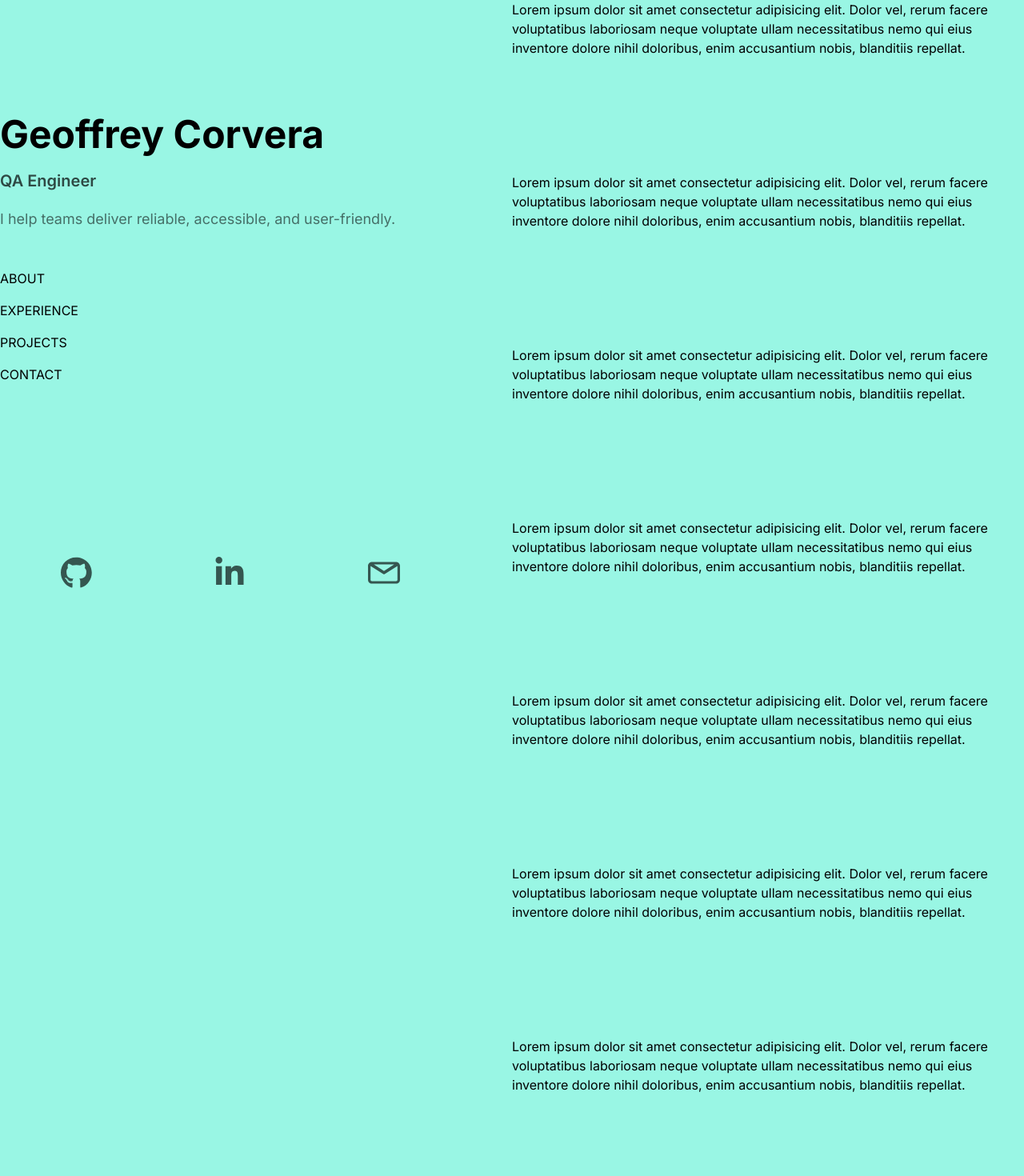
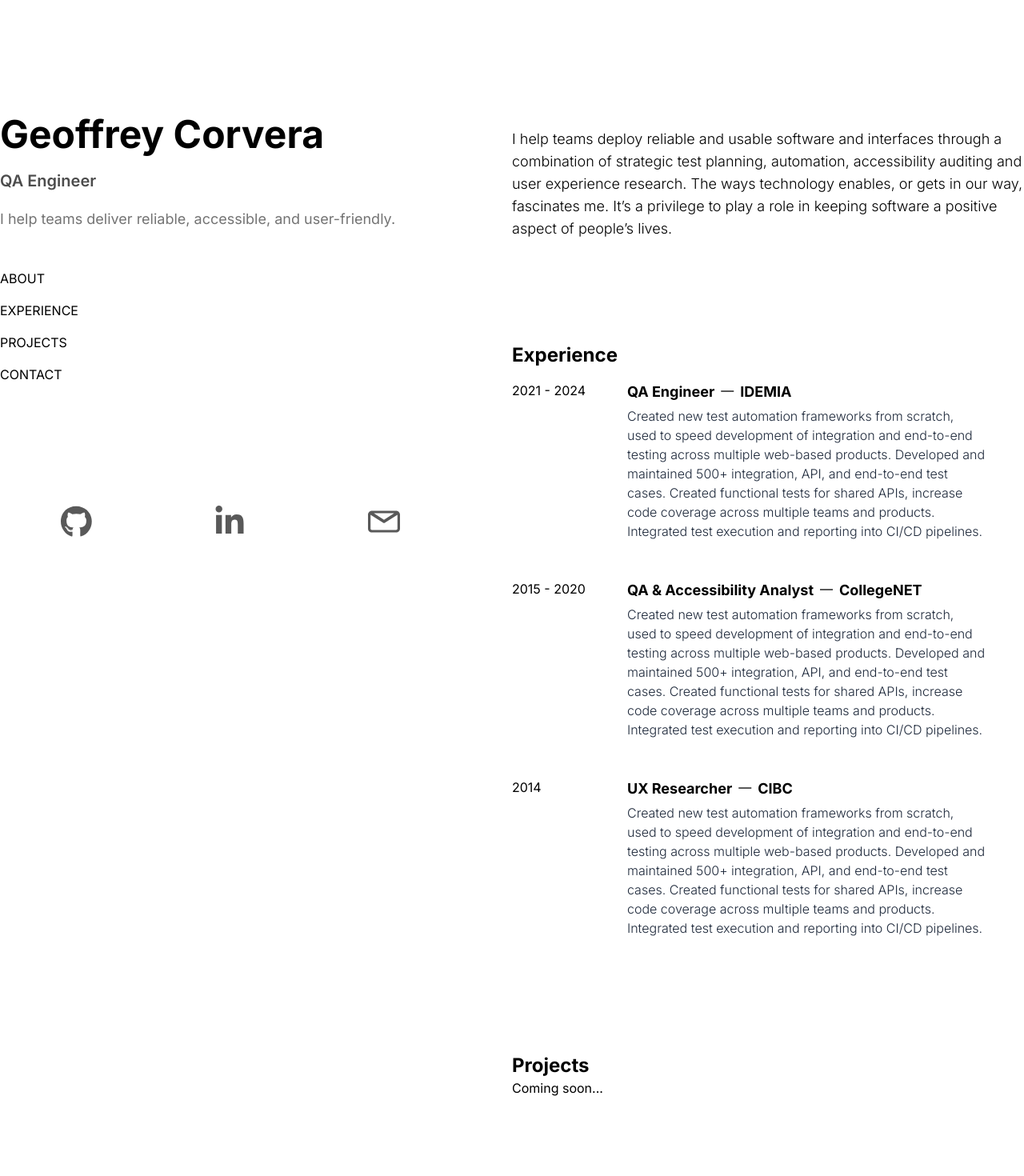
Before and after one commit to geoffcorvera/personal-website-v2, a Next.js app: page / in a window 1280 px wide. Shown: the top 1470 px of the page at 80% size. Built offline with nearby package versions, Linux system fonts and the light colour scheme.

Commit message:
#7 section white space & header alignments

```diff
--- a/app/components/header.tsx
+++ b/app/components/header.tsx
@@ -28,7 +28,7 @@ export default function Header() {
           </ul>
         </nav>
       </div>
-      <div className="mb-16">
+      <div className="mb-36">
         <LinkRow />
       </div>
     </header>
--- a/app/components/job.tsx
+++ b/app/components/job.tsx
@@ -9,7 +9,7 @@ export default function Job({details}: {details: JobDetails}) {
   const {title, company, timePeriod, description} = details;
 
   return (
-    <div className="flex flex-row-reverse justify-end gap-4 py-12">
+    <div className="flex flex-row-reverse justify-end gap-4 py-4 mb-4 last:mb-0 hover:bg-slate-200">
       <div className="max-w-sm md:max-w-md">
         <div className="flex gap-2">
           <h4 className="text-lg font-bold">{title}</h4>
--- a/app/page.tsx
+++ b/app/page.tsx
@@ -1,65 +1,65 @@
 import Header from "./components/header";
+import Job from "./components/job";
+import Section from "./components/section";
+
+const jobDetails = [
+  {
+    title: "QA Engineer",
+    company: "IDEMIA",
+    timePeriod: "2021 - 2024",
+    description: `Created new test automation frameworks from scratch, used to speed
+    development of integration and end-to-end testing across multiple
+    web-based products. Developed and maintained 500+ integration, API,
+    and end-to-end test cases. Created functional tests for shared APIs,
+    increase code coverage across multiple teams and products. Integrated
+    test execution and reporting into CI/CD pipelines.`,
+  },
+  {
+    title: "QA & Accessibility Analyst",
+    company: "CollegeNET",
+    timePeriod: "2015 - 2020",
+    description: `Created new test automation frameworks from scratch, used to speed
+    development of integration and end-to-end testing across multiple
+    web-based products. Developed and maintained 500+ integration, API,
+    and end-to-end test cases. Created functional tests for shared APIs,
+    increase code coverage across multiple teams and products. Integrated
+    test execution and reporting into CI/CD pipelines.`,
+  },
+  {
+    title: "UX Researcher",
+    company: "CIBC",
+    timePeriod: "2014",
+    description: `Created new test automation frameworks from scratch, used to speed
+    development of integration and end-to-end testing across multiple
+    web-based products. Developed and maintained 500+ integration, API,
+    and end-to-end test cases. Created functional tests for shared APIs,
+    increase code coverage across multiple teams and products. Integrated
+    test execution and reporting into CI/CD pipelines.`,
+  },
+];
+
+const aboutCopy = `I help teams deploy reliable and usable software and interfaces through a combination of strategic test planning, automation, accessibility auditing and user experience research. The ways technology enables, or gets in our way, fascinates me. It’s a privilege to play a role in keeping software a positive aspect of people’s lives.`;
 
 export default function Home() {
   return (
-    <div className="mx-auto min-h-screen max-w-screen-xl bg-teal-200">
+    <div className="mx-auto min-h-screen max-w-screen-xl">
       <div className="flex justify-between gap-4">
         <Header />
-        <main className="h-[200vh] w-1/2 flex flex-col gap-16 md:gap-24 lg:gap-36">
-          <p>
-            Lorem ipsum dolor sit amet consectetur adipisicing elit. Dolor vel,
-            rerum facere voluptatibus laboriosam neque voluptate ullam
-            necessitatibus nemo qui eius inventore dolore nihil doloribus, enim
-            accusantium nobis, blanditiis repellat.
-          </p>
-          <p>
-            Lorem ipsum dolor sit amet consectetur adipisicing elit. Dolor vel,
-            rerum facere voluptatibus laboriosam neque voluptate ullam
-            necessitatibus nemo qui eius inventore dolore nihil doloribus, enim
-            accusantium nobis, blanditiis repellat.
-          </p>
-          <p>
-            Lorem ipsum dolor sit amet consectetur adipisicing elit. Dolor vel,
-            rerum facere voluptatibus laboriosam neque voluptate ullam
-            necessitatibus nemo qui eius inventore dolore nihil doloribus, enim
-            accusantium nobis, blanditiis repellat.
-          </p>
-          <p>
-            Lorem ipsum dolor sit amet consectetur adipisicing elit. Dolor vel,
-            rerum facere voluptatibus laboriosam neque voluptate ullam
-            necessitatibus nemo qui eius inventore dolore nihil doloribus, enim
-            accusantium nobis, blanditiis repellat.
-          </p>
-          <p>
-            Lorem ipsum dolor sit amet consectetur adipisicing elit. Dolor vel,
-            rerum facere voluptatibus laboriosam neque voluptate ullam
-            necessitatibus nemo qui eius inventore dolore nihil doloribus, enim
-            accusantium nobis, blanditiis repellat.
-          </p>
-          <p>
-            Lorem ipsum dolor sit amet consectetur adipisicing elit. Dolor vel,
-            rerum facere voluptatibus laboriosam neque voluptate ullam
-            necessitatibus nemo qui eius inventore dolore nihil doloribus, enim
-            accusantium nobis, blanditiis repellat.
-          </p>
-          <p>
-            Lorem ipsum dolor sit amet consectetur adipisicing elit. Dolor vel,
-            rerum facere voluptatibus laboriosam neque voluptate ullam
-            necessitatibus nemo qui eius inventore dolore nihil doloribus, enim
-            accusantium nobis, blanditiis repellat.
-          </p>
-          <p>
-            Lorem ipsum dolor sit amet consectetur adipisicing elit. Dolor vel,
-            rerum facere voluptatibus laboriosam neque voluptate ullam
-            necessitatibus nemo qui eius inventore dolore nihil doloribus, enim
-            accusantium nobis, blanditiis repellat.
-          </p>
-          <p>
-            Lorem ipsum dolor sit amet consectetur adipisicing elit. Dolor vel,
-            rerum facere voluptatibus laboriosam neque voluptate ullam
-            necessitatibus nemo qui eius inventore dolore nihil doloribus, enim
-            accusantium nobis, blanditiis repellat.
-          </p>
+        <main className="min-h-fit w-1/2 flex flex-col gap-28 lg:pt-36 lg:pb-36">
+          <Section name="About" showSectionTitle={false}>
+            <p className="text-lg font-light">{aboutCopy}</p>
+          </Section>
+          <Section name="Experience">
+            {jobDetails.map((job) => {
+              return <Job key={job.title + job.company} details={job} />;
+            })}
+          </Section>
+          <Section name="Projects">
+            <p>Coming soon...</p>
+          </Section>
+          <Section name="Contact">
+            <p>Coming soon...</p>
+          </Section>
         </main>
       </div>
     </div>
```
